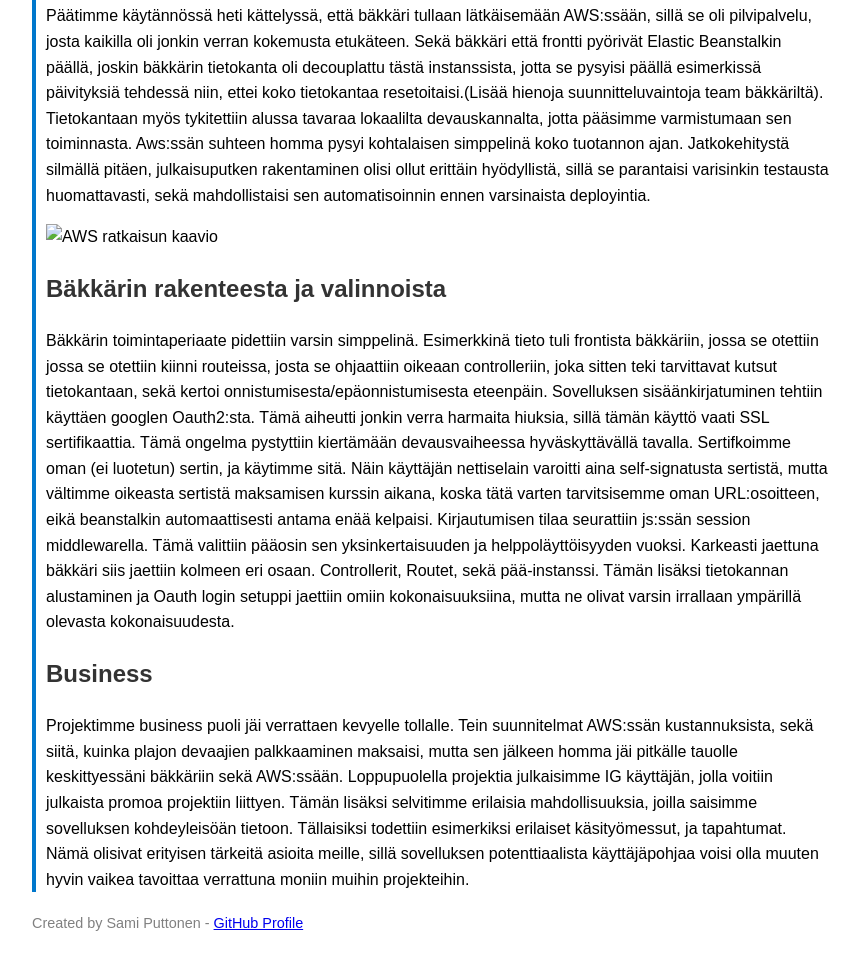
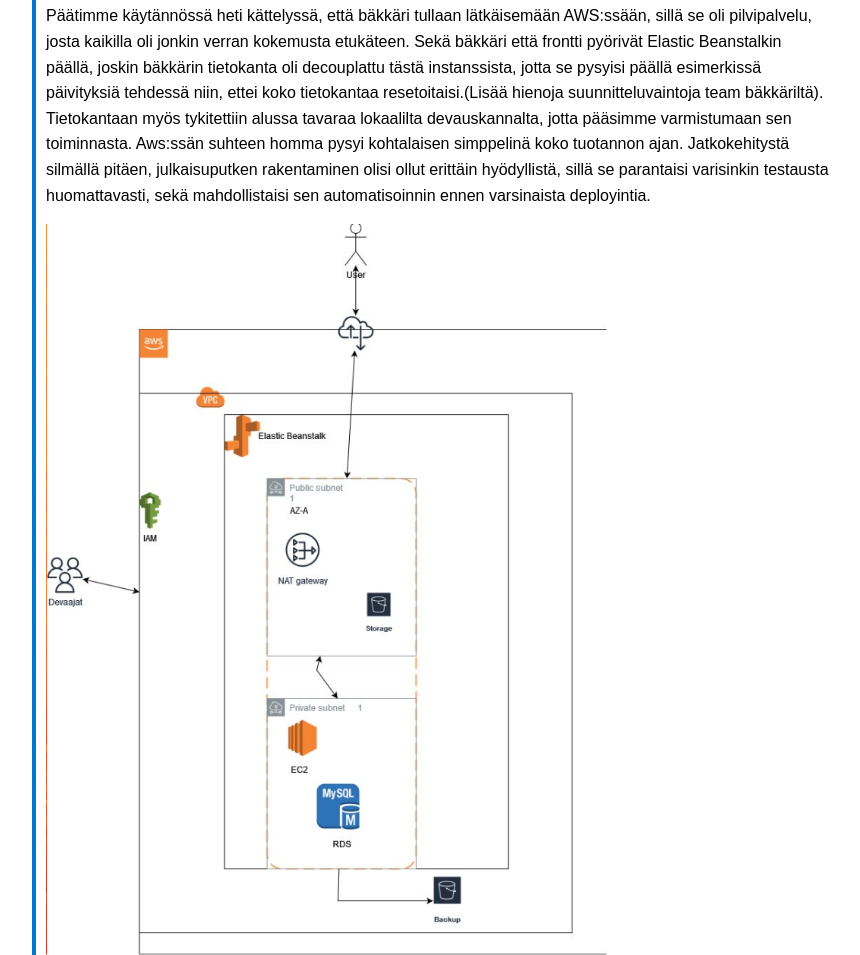
Before and after one commit to ab7381/corporate, a plain HTML site: page index.html in a window 1280 px wide. Shown: the part 687-1642 px from the top of the page, without its empty margins (208-1068 px from the left). Drawn offline with Linux system fonts and the light colour scheme.

Commit message:
hommat semiredi

```diff
--- a/corp.html
+++ b/index.html
@@ -83,7 +83,7 @@
         automatisoinnin ennen varsinaista deployintia.
       </p>
 
-      <img src="images/temp.jpg" alt="AWS ratkaisun kaavio" width="600" />
+      <img src="images/AWsarch.png" alt="AWS ratkaisun kaavio" width="600" />
 
       <h2>Bäkkärin rakenteesta ja valinnoista</h2>
       <p>
@@ -122,6 +122,8 @@
         käyttäjäpohjaa voisi olla muuten hyvin vaikea tavoittaa verrattuna
         moniin muihin projekteihin.
       </p>
+
+      <img src="images/Untitled.png" alt="AWS ratkaisun kaavio" width="600" />
     </div>
 
     <footer>
```
Also changed, not shown: images/AWSarch.png (added), images/Untitled.png (added).
